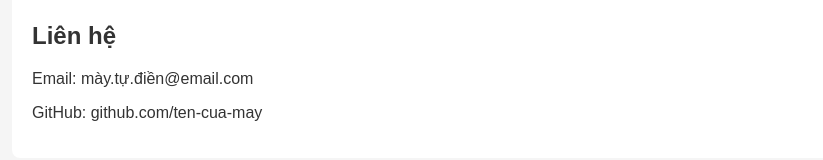
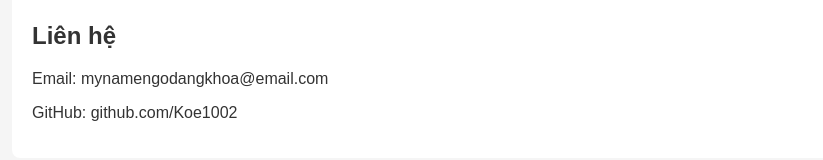
Before and after one commit to Koe1002/karate-web-journal, a plain HTML site: page index.html in a window 1280 px wide. Shown: the part 544-704 px from the top of the page, without its empty margins (28-851 px from the left). Drawn offline with Linux system fonts and the light colour scheme.

Commit message:
thay doi link github

```diff
--- a/index.html
+++ b/index.html
@@ -27,8 +27,8 @@
 
   <section class="contact">
     <h2>Liên hệ</h2>
-    <p>Email: mày.tự.điền@email.com</p>
-    <p>GitHub: github.com/ten-cua-may</p>
+    <p>Email: mynamengodangkhoa@email.com</p>
+    <p>GitHub: github.com/Koe1002</p>
   </section>
 </body>
 </html>
```
Also changed, not shown: 1 other file.
